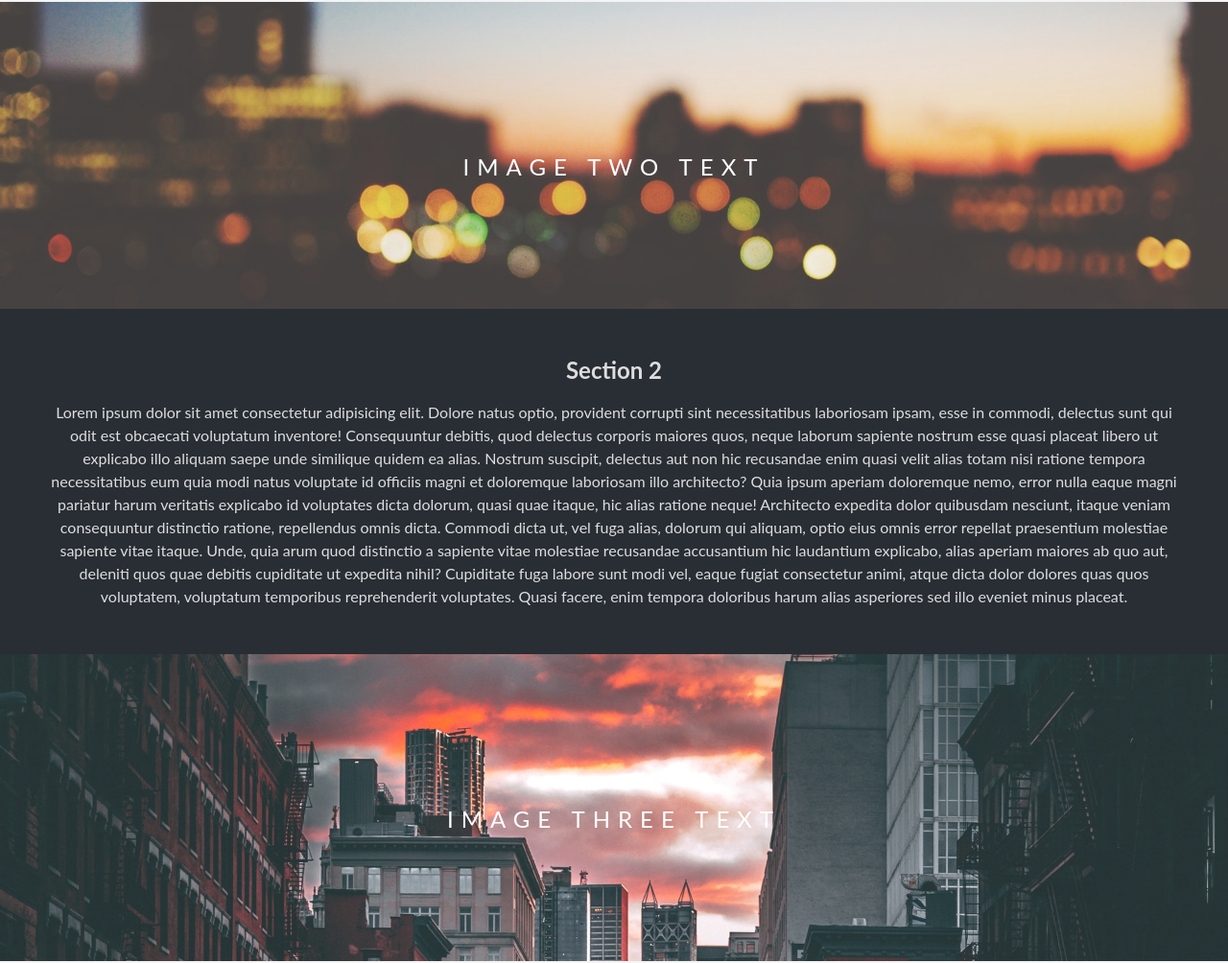
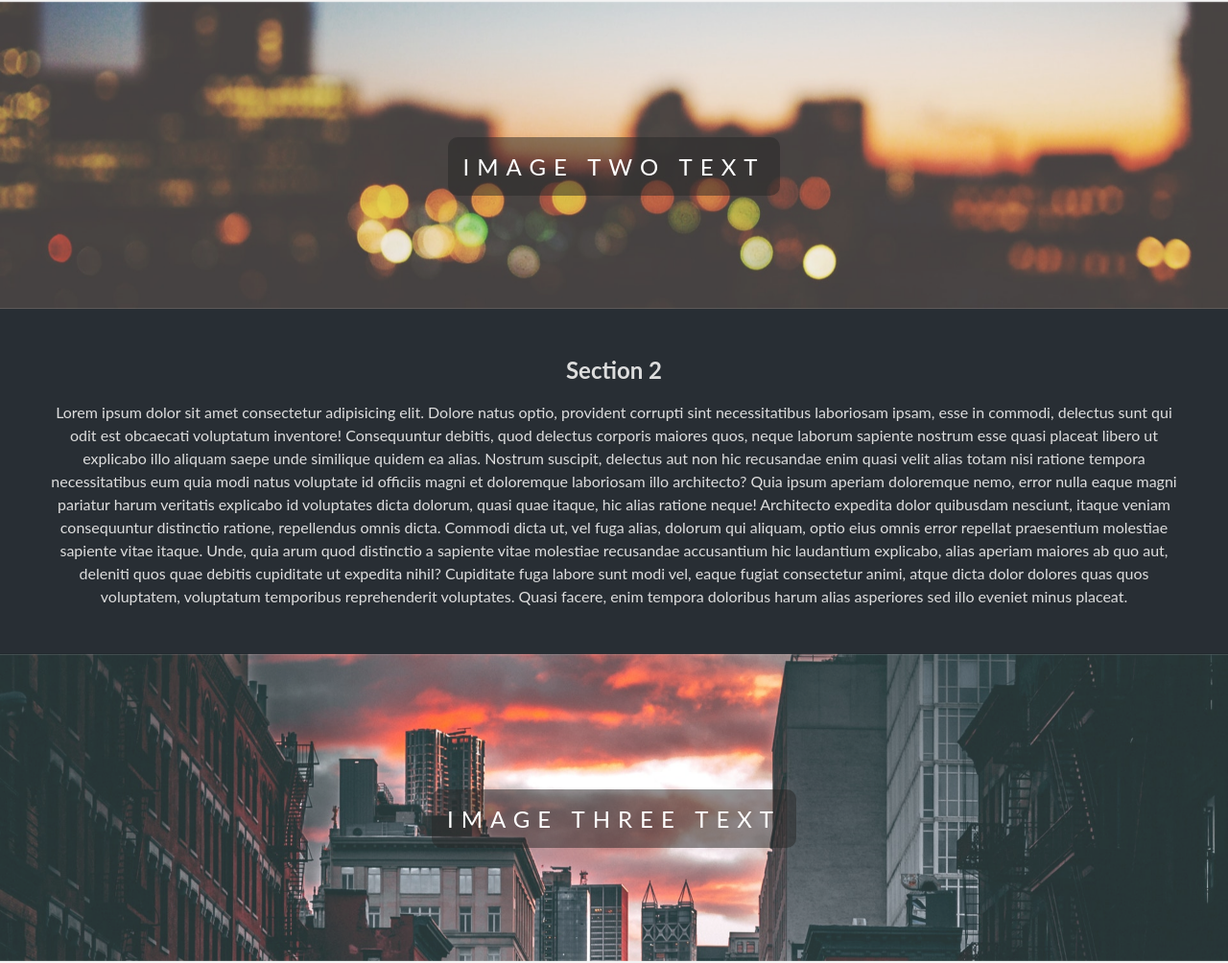
Before and after one commit to andrewschwenk/parallaxDemo, a plain HTML site: page index.html in a window 1280 px wide. Shown: the part 1158-2162 px from the top of the page at 96% size. Drawn offline with nearby package versions, Linux system fonts and the light colour scheme.

Commit message:
added AOS animations for image text

```diff
--- a/css/style.css
+++ b/css/style.css
@@ -61,13 +61,15 @@ body, html {
 }
 
 .ptext .border {
-    background-color: #111;
+    background-color: rgba(0, 0, 0, 0.5);
     color:#fff;
     padding: 1rem;
+    border-radius: 10px;
 }
 
 .ptext .border.trans {
-    background-color: transparent;
+    background-color: rgba(0, 0, 0, 0.5);
+    border-radius: 10px;
 }
 
 .pimg2 .ptext,
--- a/index.html
+++ b/index.html
@@ -4,6 +4,7 @@
     <meta charset="UTF-8">
     <meta name="viewport" content="width=device-width, initial-scale=1.0">
     <meta http-equiv="X-UA-Compatible" content="ie=edge">
+    <link rel="stylesheet" href="https://unpkg.com/aos@next/dist/aos.css" />
     <link rel="stylesheet" href="./css/style.css">
     <title>Parallax Demo</title>
 </head>
@@ -39,7 +40,7 @@
     </section>
 
     <div class="pimg2">
-        <div class="ptext">
+        <div class="ptext" data-aos="zoom-in">
             <span class="border trans">
                 Image Two Text
             </span>
@@ -69,7 +70,7 @@
     </section>
 
     <div class="pimg3">
-        <div class="ptext">
+        <div class="ptext" data-aos="zoom-in">
             <span class="border trans">
                 Image Three Text
             </span>
@@ -105,5 +106,12 @@
             </span>
         </div>
     </div>
+
+    <script src="https://unpkg.com/aos@next/dist/aos.js"></script>
+    <script>
+        AOS.init({
+            duration: 1000
+        });
+    </script>
 </body>
 </html>
```
